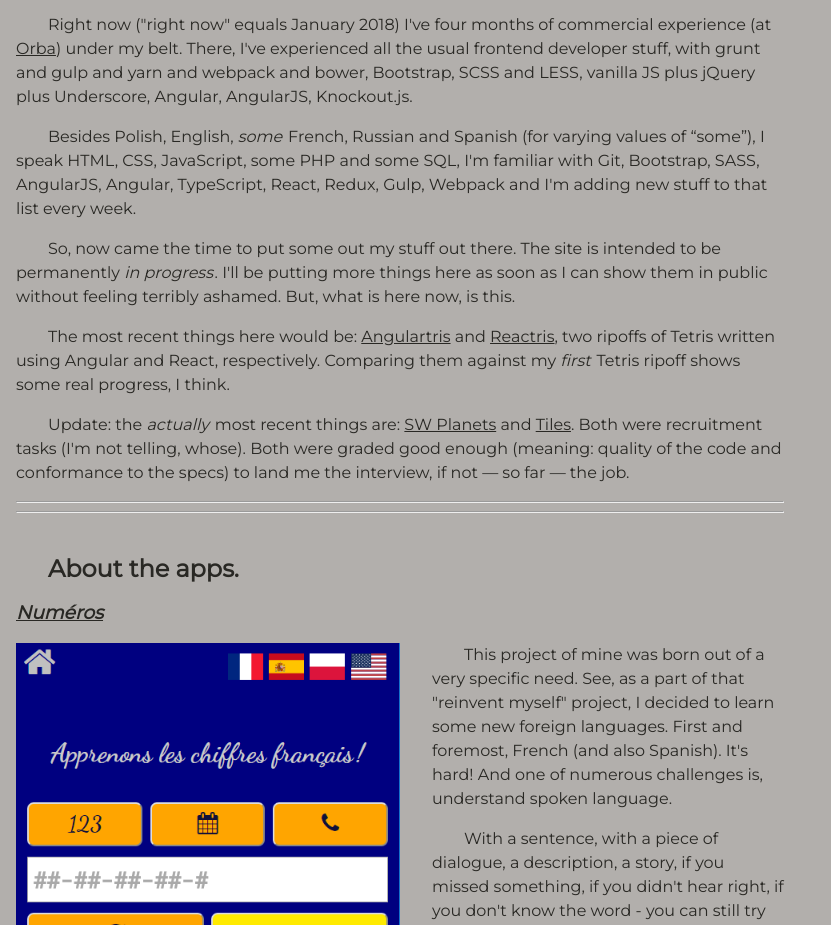
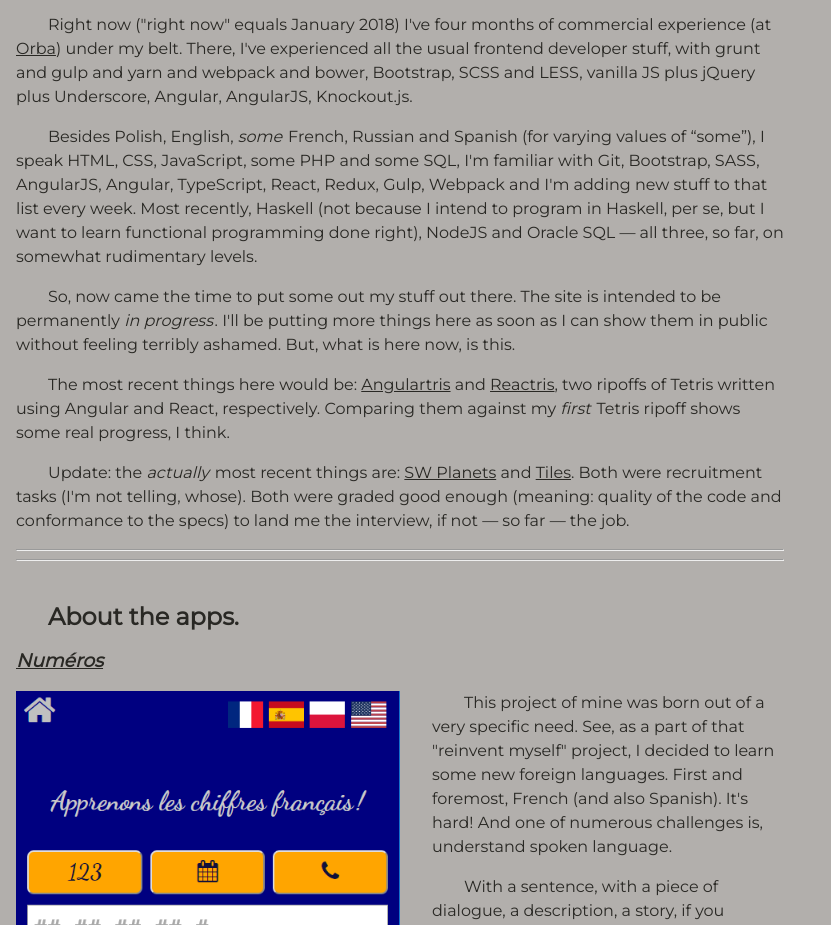
Before and after one commit to fervero/fervero.github.io, a plain HTML site: page index.html in a window 1280 px wide. Shown: the part 821-1746 px from the top of the page, without its empty margins (0-831 px from the left). Drawn offline with nearby package versions, Linux system fonts and the light colour scheme.

Commit message:
Update index.html

```diff
--- a/index.html
+++ b/index.html
@@ -73,7 +73,9 @@
                 </p>
                 <p>Besides Polish, English, <em>some</em> French, Russian and Spanish (for varying values of <q>some</q>), I
                     speak HTML, CSS, JavaScript, some PHP and some SQL, I'm familiar with Git, Bootstrap, SASS, AngularJS, Angular,
-                    TypeScript, React, Redux, Gulp, Webpack and I'm adding new stuff to that list every week.</p>
+                    TypeScript, React, Redux, Gulp, Webpack and I'm adding new stuff to that list every week. Most recently, Haskell
+                    (not because I intend to program in Haskell, per se, but I want to learn functional programming done right),
+                    NodeJS and Oracle SQL &mdash; all three, so far, on somewhat rudimentary levels.</p>
                 <p>So, now came the time to put some out my stuff out there. The site is intended to be permanently <em>in progress</em>.
                     I'll be putting more things here as soon as I can show them in public without feeling terribly ashamed.
                     But, what is here now, is this.</p>
```
